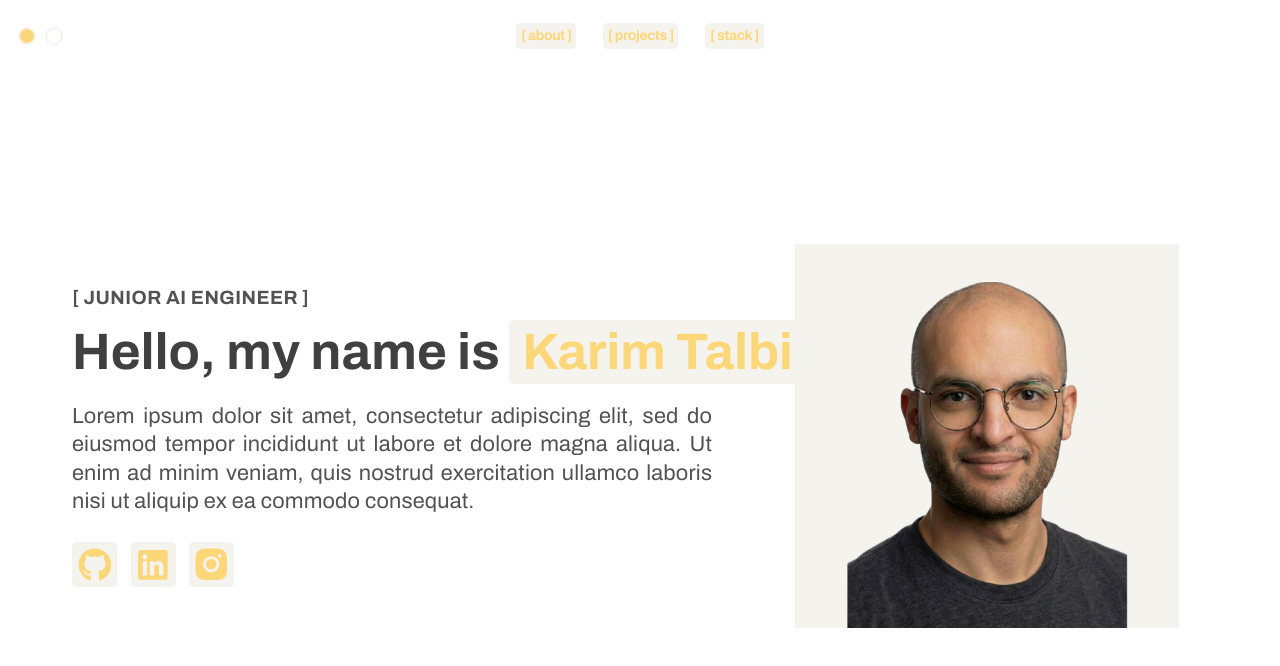
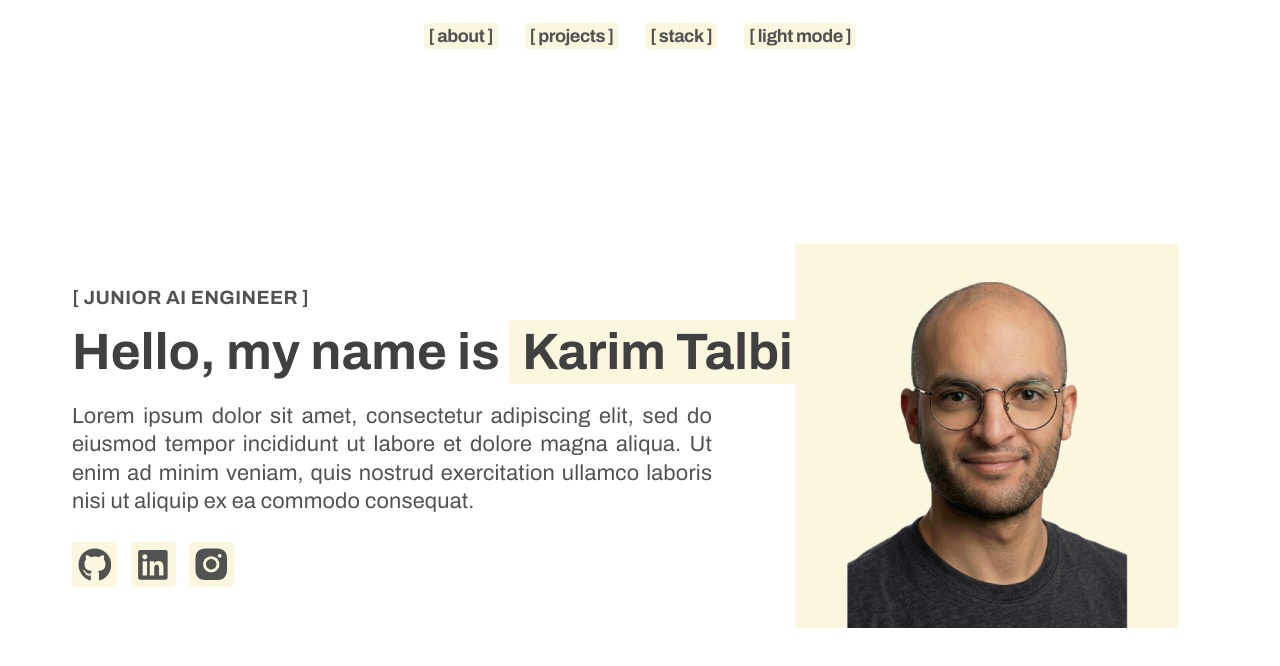
Before and after one commit to KarimTalbi/portfolio, a React (Vite) app: page / in a window 1280 px wide. Shown: the top 666 px of the page. Built offline with nearby package versions, Linux system fonts and the light colour scheme.

Commit message:
Replace `ColorSwitcher` with `ThemeToggle`, enhance theme support with dark/light modes, and update styling for better consistency.

```diff
--- a/index.html
+++ b/index.html
@@ -11,7 +11,7 @@
   <link rel="preconnect" href="https://fonts.gstatic.com" crossorigin>
   <link href="https://fonts.googleapis.com/css2?family=Archivo:wdth,wght@62.5..125,100..900&display=swap" rel="stylesheet">
 </head>
-<body class="text-neutral-600 antialiased">
+<body>
 <div id="root"></div>
 <script type="module" src="/src/main.tsx"></script>
 </body>
--- a/src/App.tsx
+++ b/src/App.tsx
@@ -50,7 +50,7 @@ function App() {
   return (
     <div
       ref={containerRef}
-      className="h-screen overflow-y-scroll scroll-smooth bg-bg"
+      className="h-screen overflow-y-scroll scroll-smooth bg-page-bg text-page-text"
     >
       <Navbar />
 
--- a/src/components/ColorSwitcher.tsx
+++ /dev/null
@@ -1,56 +0,0 @@
-import {useState} from "react";
-import {cn} from "../lib/utils.ts";
-
-const colors = [
-  {name: 'Sunshine', value: '#f9d679'},
-  {name: 'Blue', value: '#3b82f6'},
-  {name: 'Emerald', value: '#10b981'},
-  {name: 'Violet', value: '#8b5cf6'},
-  {name: 'Rose', value: '#f43f5e'},
-  {name: 'neutral-600', value: '#525252'},
-];
-
-const bgColors = [
-  {name: 'white', value: '#FFFFFF'},
-  {name: 'neutral-800', value: '#292524'},
-]
-
-export function ColorSwitcher() {
-  const changeAccentColor = (colorHex: string | null) => {
-    document.documentElement.style.setProperty('--accent-color', colorHex);
-  };
-  const changeBgColor = (colorHex: string | null) => {
-    document.documentElement.style.setProperty('--bg-color', colorHex);
-  };
-
-  const [currentColor, setCurrentColor] = useState(0)
-  const [currentBgColor, setCurrentBgColor] = useState(0)
-
-
-  const handleClickAccent = () => {
-    const nextColorIndex = (currentColor + 1) % colors.length;
-    setCurrentColor(nextColorIndex);
-    changeAccentColor(colors[nextColorIndex].value);
-  }
-
-  const handleClickBg = () => {
-    const nextBgIndex = (currentBgColor + 1) % bgColors.length;
-    setCurrentBgColor(nextBgIndex);
-    changeBgColor(bgColors[nextBgIndex].value);
-  }
-
-  return (
-    <div className="flex gap-2 p-4 rounded-lg">
-      <button
-        onClick={handleClickAccent}
-        className={cn("btn btn-circle w-4 h-4 bg-acc border-2 border-[#f5f3ed]")}
-      >
-      </button>
-      <button
-        onClick={handleClickBg}
-        className={cn("btn btn-circle w-4 h-4 bg-bg border-2 border-[#f5f3ed]")}
-      >
-      </button>
-    </div>
-  );
-}
--- a/src/components/Navbar.tsx
+++ b/src/components/Navbar.tsx
@@ -1,7 +1,7 @@
-import React from "react";
+import React, {useEffect, useState} from "react";
 import {cn} from "../lib/utils.ts";
 import {AccentBg} from "../lib/styles.ts";
-import {ColorSwitcher} from "./ColorSwitcher.tsx";
+import {ThemeToggle} from "./ThemeToggle.tsx";
 
 export default function Navbar() {
   const handleNavClick = (e: React.MouseEvent<HTMLAnchorElement>, sectionIndex: number) => {
@@ -18,19 +18,29 @@ export default function Navbar() {
     }
   };
 
+  const [isDark, setIsDark] = useState(() => {
+    if (typeof window !== "undefined") {
+      return document.documentElement.getAttribute("data-theme") === "dark";
+    }
+    return false;
+  });
+
+  useEffect(() => {
+    const theme = isDark ? "dark" : "light";
+    document.documentElement.setAttribute("data-theme", theme);
+  }, [isDark]);
+
   return (
-    <div className="w-full h-16 flex justify-between items-center shrink-0 absolute top-0 right-0 z-10">
-
-      <ColorSwitcher/>
+    <div className="w-full max-w-7xl h-16 flex justify-center items-center shrink-0 absolute top-0 left-1/2 -translate-x-1/2 z-10">
 
       <nav
-        className="flex gap-4 md:gap-6 font-bold text-body tracking-tight"
-        style={{ fontSize: "clamp(13px, 1.1vw, 16px)" }}
+        className="flex gap-4 md:gap-6 font-bold text-body tracking-tight text-page-accent-text"
+        style={{ fontSize: "clamp(18px, 1.1vw, 18px)" }}
       >
         <a
           href="#about"
           onClick={(e) => handleNavClick(e, 0)}
-          className={cn("rounded-sm px-1 text-acc", AccentBg)}
+          className={cn("rounded-sm px-1 bg-page-accent")}
         >
           [&nbsp;about&nbsp;]
         </a>
@@ -38,7 +48,7 @@ export default function Navbar() {
         <a
           href="#projects"
           onClick={(e) => handleNavClick(e, 1)}
-          className={cn("rounded-sm px-1 text-acc", AccentBg)}
+          className={cn("rounded-sm px-1 bg-page-accent")}
         >
           [&nbsp;projects&nbsp;]
         </a>
@@ -46,12 +56,18 @@ export default function Navbar() {
         <a
           href="#stack"
           onClick={(e) => handleNavClick(e, 2)}
-          className={cn("rounded-sm px-1 text-acc", AccentBg)}
+          className={cn("rounded-sm px-1 bg-page-accent")}
         >
           [&nbsp;stack&nbsp;]
         </a>
+
+        <button className="bg-page-accent rounded-sm px-1" onClick={() => setIsDark(!isDark)}>
+          [&nbsp;
+          {isDark ? "dark mode" : "light mode"}
+          &nbsp;]
+        </button>
+
       </nav>
-      <div className="w-18"></div>
     </div>
 
   )
--- /dev/null
+++ b/src/components/ThemeToggle.tsx
@@ -0,0 +1,26 @@
+import {useState, useEffect} from "react";
+
+export function ThemeToggle() {
+
+  const [isDark, setIsDark] = useState(() => {
+    if (typeof window !== "undefined") {
+      return document.documentElement.getAttribute("data-theme") === "dark";
+    }
+    return false;
+  });
+
+  useEffect(() => {
+    const theme = isDark ? "dark" : "light";
+    document.documentElement.setAttribute("data-theme", theme);
+  }, [isDark]);
+
+  return (
+    <div>
+
+      <button className="bg-page-bg text-neutral-600" onClick={() => setIsDark(!isDark)}>
+        {isDark ? "Light Mode" : "Dark Mode"}
+      </button>
+
+    </div>
+  );
+}
--- a/src/index.css
+++ b/src/index.css
@@ -1,16 +1,20 @@
 @import "tailwindcss";
-@plugin "daisyui";
+
+@plugin "daisyui" {
+  themes: light --default, dark;
+}
+
+@custom-variant dark (&:where([data-theme="dark"], [data-theme="dark"] *));
 
 :root {
-  --accent-color: oklch(89% 30% 89deg);
-  --bg-color: white;
+  --custom-accent: oklch(97% 8% 97deg);
+  --custom-accent-text: oklch(44% 0% 90deg);
+  --custom-bg: white;
+  --custom-text: oklch(44% 0% 90deg);
 
-
-  /* Typography Layout Engine */
   --sans: 'Archivo', system-ui, -apple-system, sans-serif;
   --heading: 'Archivo', system-ui, -apple-system, sans-serif;
   --mono: ui-monospace, Consolas, monospace;
-
 
   font: 18px/145% var(--sans);
   letter-spacing: 0.18px;
@@ -24,6 +28,13 @@
   }
 }
 
+[data-theme="dark"] {
+  --custom-accent: oklch(97% 8% 97deg);
+  --custom-bg: oklch(27% 0% 17deg);
+  --custom-text: oklch(97% 8% 97deg);
+
+}
+
 .blob {
   display: block;
   width: 100%;
@@ -33,6 +44,8 @@
 }
 
 @theme {
-  --color-acc: var(--accent-color, #3b82f6);
-  --color-bg: var(--bg-color, white)
+  --color-page-accent: var(--custom-accent);
+  --color-page-accent-text: var(--custom-accent-text);
+  --color-page-bg: var(--custom-bg);
+  --color-page-text: var(--custom-text)
 }
--- a/src/lib/styles.ts
+++ b/src/lib/styles.ts
@@ -1,2 +1,2 @@
 export const AccentText = "text-[#f9d679] hover:text-neutral-600 transition-colors"
-export const AccentBg = "bg-[#f5f3ed]"
+export const AccentBg = "bg-page-accent"
```
